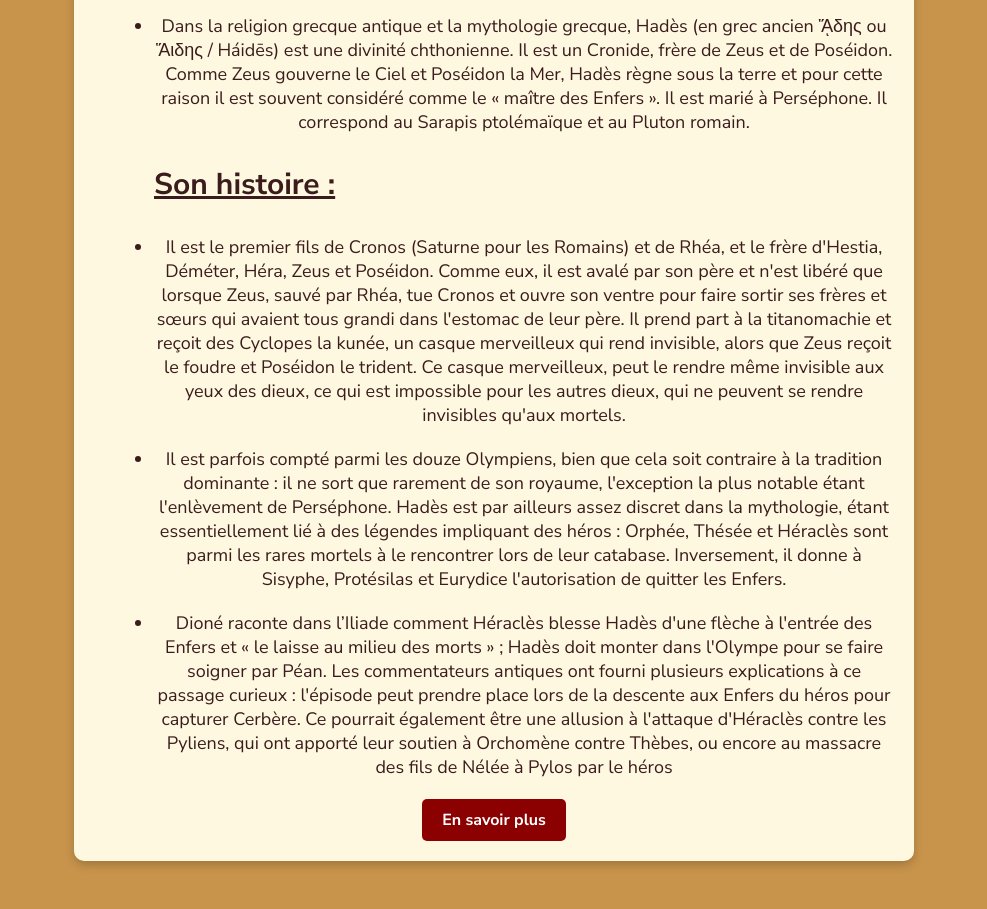
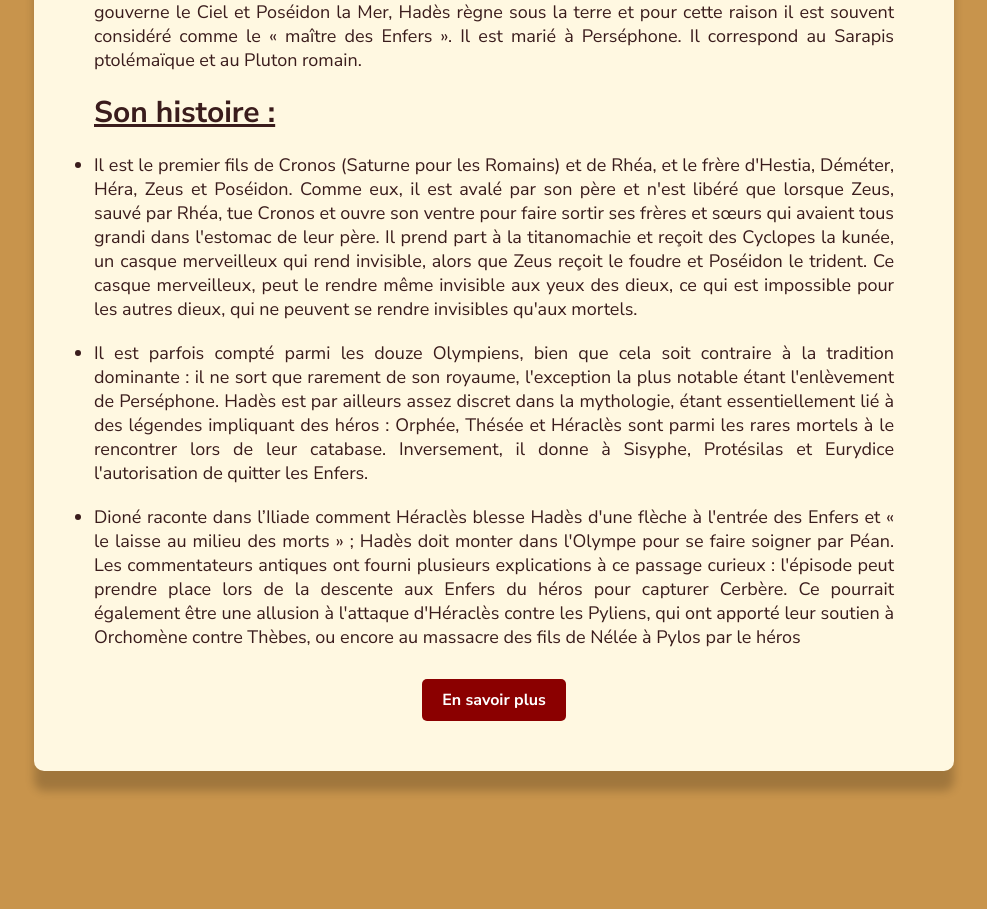
Before and after one commit to OlivierF47/OlivierF47.github.io, a plain HTML site: page index.html in a window 1280 px wide. Shown: the part 679-1588 px from the top of the page, without its empty margins (146-1133 px from the left). After the commit the page ends 1510 px from the top, so only its background shows below. Drawn offline with Linux system fonts and the light colour scheme; a web font is replaced by a local one.

Commit message:
Update styles.css

```diff
--- a/styles.css
+++ b/styles.css
@@ -1,3 +1,8 @@
+*{
+    margin: 0;
+    padding: 0;
+    }
+
 body {
     background-color: hsl(35, 53%, 54%);
     color: #3a1c1c;
@@ -7,7 +12,7 @@ body {
 }
 
 
-h1 {
+ h1 {
   font-family:boldonse, sans-serif;
     font-size: 50px;
     text-shadow: 2px 2px 4px rgba(0, 0, 0, 0.2);
@@ -16,11 +21,11 @@ h1 {
 
 main {
     max-width: 800px;
-    margin: 20px auto;
+    margin: 40px auto;
     background: #fff8e1;
-    padding: 20px;
+    padding: 60px;
     border-radius: 10px;
-    box-shadow: 0px 4px 10px rgba(0, 0, 0, 0.2);
+    box-shadow: 0px 20px 10px rgba(0, 0, 0, 0.2);
 }
 
 h2 {
@@ -31,13 +36,13 @@ h2 {
 h3{
     text-align:left;
     font-size:30px;
-    margin-left:20px;
+    margin-bottom:20px;
     text-decoration:underline;
 }
 li{
     margin-bottom:20px;
-    margin-left:20px
 }
+
 #img-div {
     display: flex;
     flex-direction: column;
@@ -61,19 +66,19 @@ li{
 
 #tribute-info {
     font-size: 18px;
-    margin: 20px 0;
-
+    text-align:justify;
+    margin-bottom:40px;
 }
 
 
 #tribute-link {
-    display: inline-block;
     text-decoration: none;
     color: white;
     background: #8b0000;
     padding: 10px 20px;
     border-radius: 5px;
     font-weight: bold;
+    margin-top:40px;
 
 }
 
```
